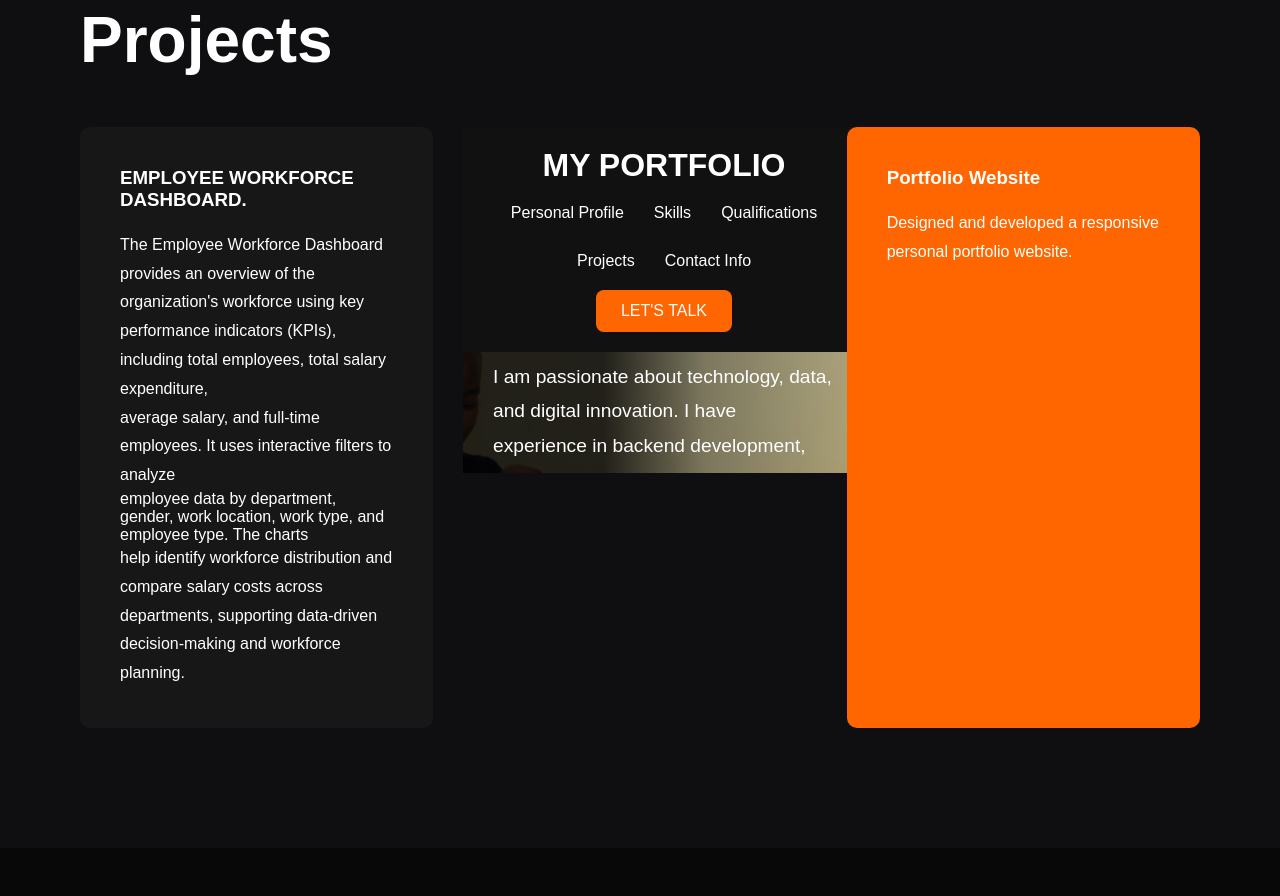
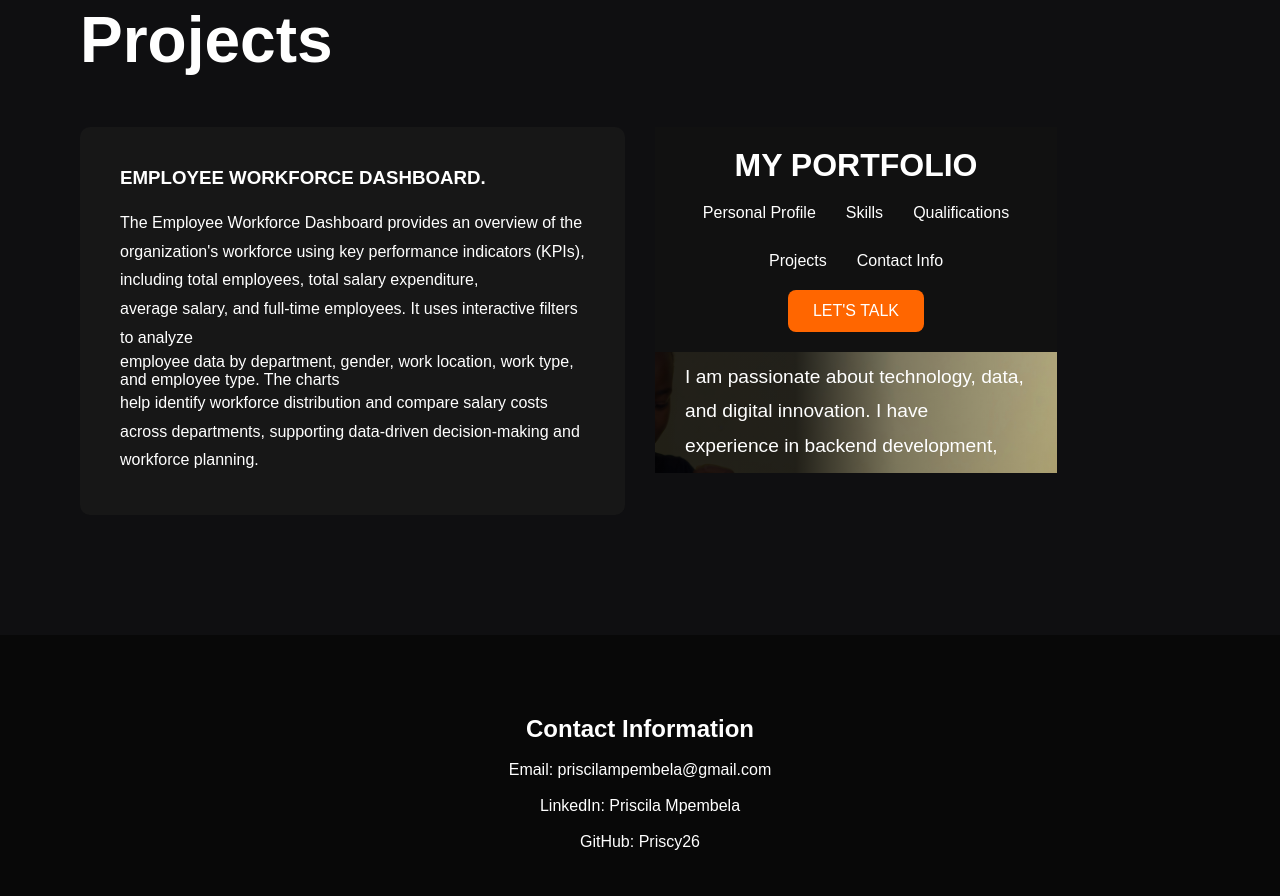
Before and after one commit to Priscy2611/my-portfolio, a plain HTML site: page index.html in a window 1280 px wide. Shown: the part 2579-3475 px from the top of the page. Drawn offline with Linux system fonts and the light colour scheme.

Commit message:
Fix HTML formatting and structure

```diff
--- a/index.html
+++ b/index.html
@@ -151,16 +151,10 @@ The Employee Workforce Dashboard provides an overview of the organization's work
         and workforce planning.</p>
     </p>
         </div>
-            <div className= "Excel_project">
                 <iframe width="402" height="346" frameborder="0" scrolling="no" src="?wdAllowInteractivity=False&wdDownloadButton=True&wdInConfigurator=True&wdInConfigurator=True"></iframe>
     </div>
 
-        <div class="card active">
-            <h3>Portfolio Website</h3>
-            <p>
-                Designed and developed a responsive
-                personal portfolio website.
-            </p>
+
         </div>
 
     </div>
```
